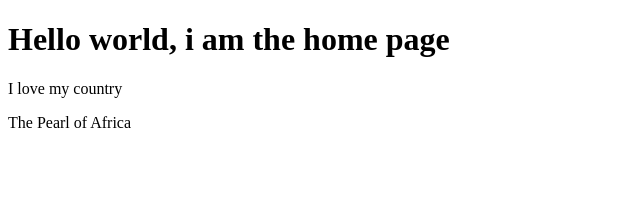
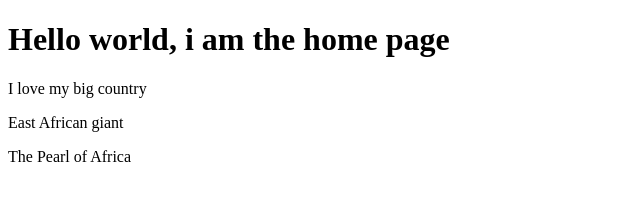
Before and after one commit to Ahumuza17/Staging-, a plain HTML site: page src/index.html in a window 1280 px wide. Shown: the whole page, without its empty margins (0-640 px from the left). Drawn offline with Linux system fonts and the light colour scheme.

Commit message:
version4

```diff
--- a/src/index.html
+++ b/src/index.html
@@ -9,7 +9,8 @@
     <body>
         <h1>Hello world, i am the home page
         </h1>
-        <p>I love my country</p>
+        <p>I love my big country</p>
+        <p>East African giant</p>
         <p>The Pearl of Africa</p>
     </body>
     </html>
```
